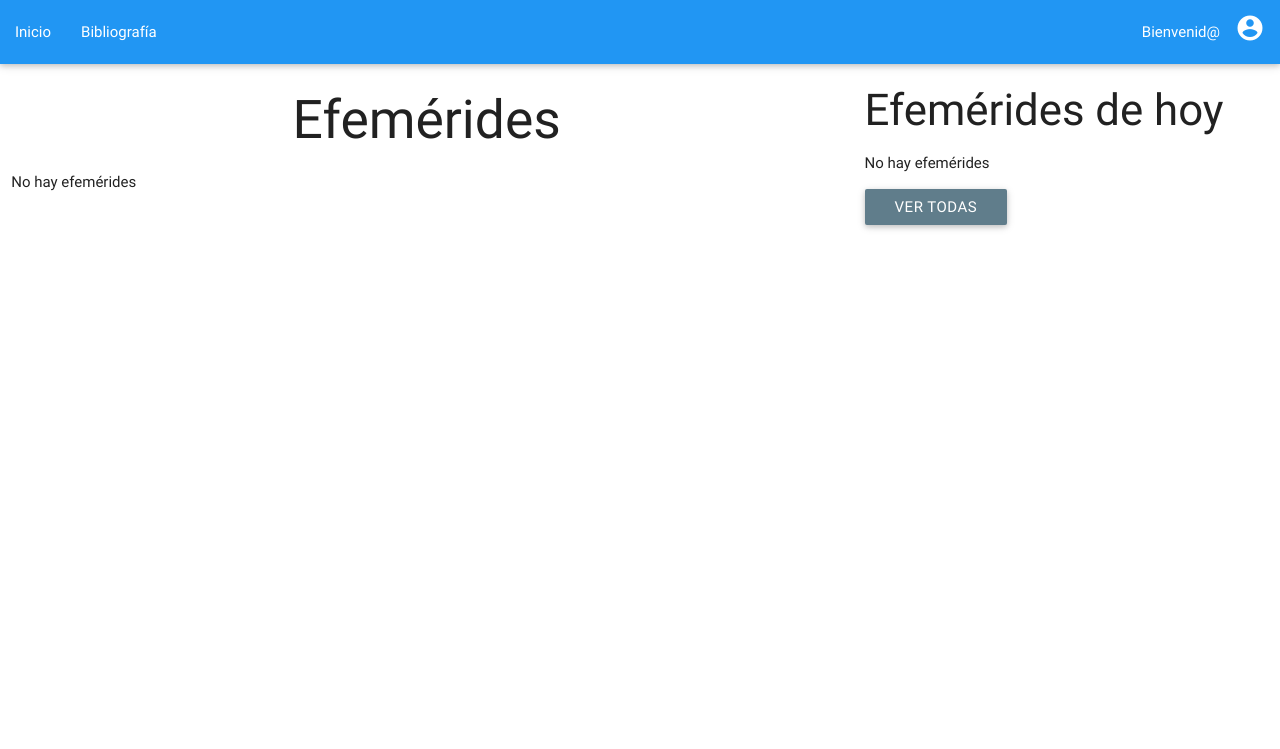
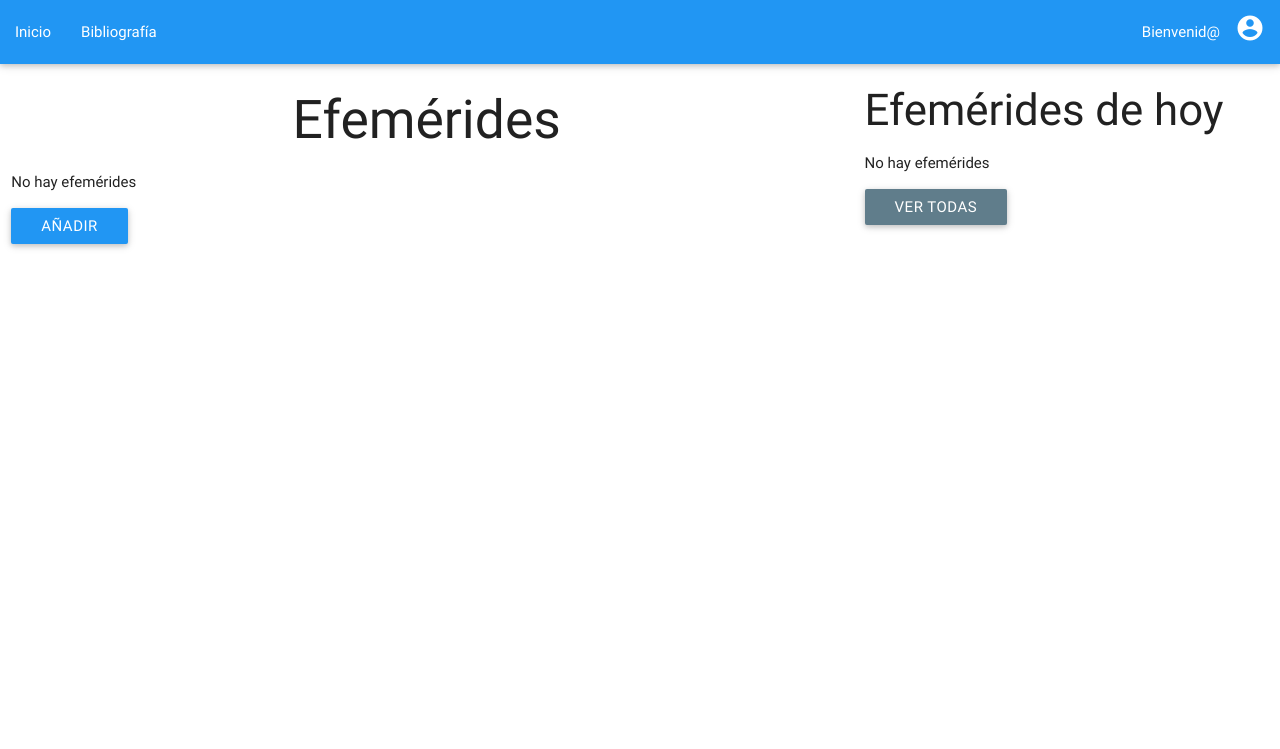
Before and after one commit to ragnarok22/airport, a Django app: template event/templates/event/event_list.html in a window 1280 px wide. Shown: the top 749 px of the page. Run offline with Django 3.2, Linux system fonts and the light colour scheme; the template is opened without the code that fills it, so the values that code supplies are empty.

Commit message:
añadiendo boton para añadir una efemeride

```diff
--- a/event/templates/event/event_list.html
+++ b/event/templates/event/event_list.html
@@ -7,4 +7,5 @@
     {% empty %}
         <p>No hay efemérides</p>
     {% endfor %}
+    <a href="{% url 'event:create_event' %}" class="btn blue">Añadir</a>
 {% endblock %}
```
